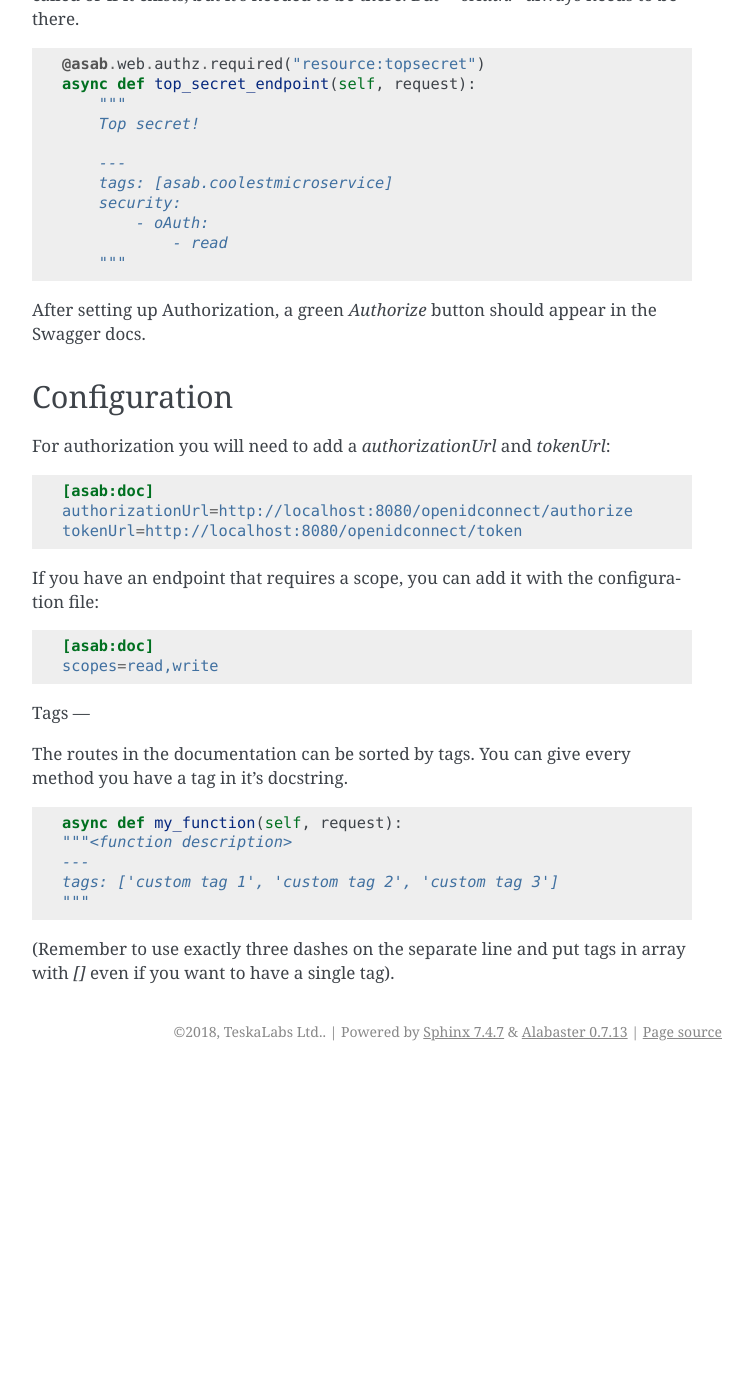
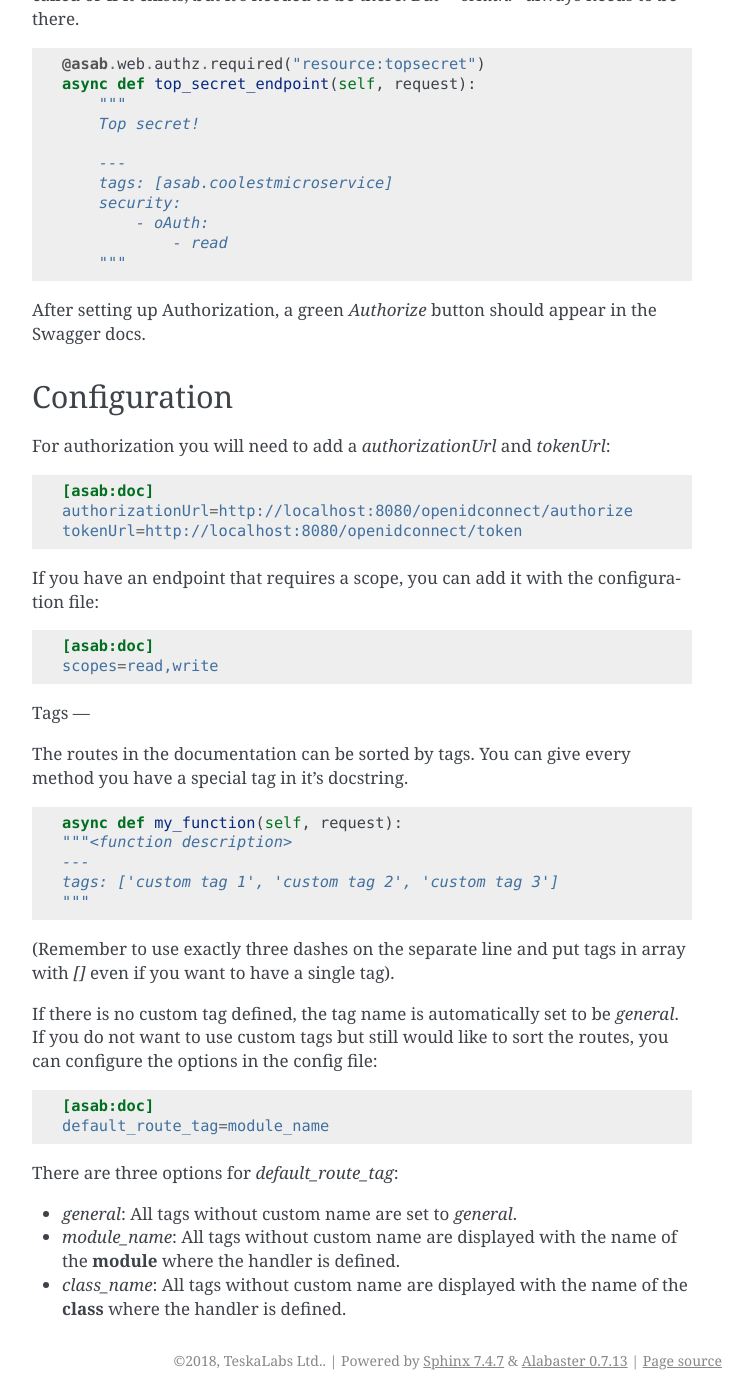
Before and after one commit to TeskaLabs/asab, a Sphinx documentation site: the page built from doc/asab/web/restapidocs.rst, in a window 1280 px wide and 1400 px high, scrolled down 1295 px. Shown: the whole window, without its empty margins (388-1141 px from the left). Built offline with Sphinx 7.4.7, drawn with Linux system fonts in a browser that asks for light colours; before the commit the page ends 2366 px from its top, so only the background shows below that.

Commit message:
update docs 2

```diff
--- a/doc/asab/web/restapidocs.rst
+++ b/doc/asab/web/restapidocs.rst
@@ -97,7 +97,7 @@ Tags
 ---
 
 The routes in the documentation can be sorted by tags.
-You can give every method you have a tag in it's docstring.
+You can give every method you have a special tag in it's docstring.
 
 .. code:: python
 
@@ -108,3 +108,16 @@ You can give every method you have a tag in it's docstring.
     """
 
 (Remember to use exactly three dashes on the separate line and put tags in array with `[]` even if you want to have a single tag).
+
+If there is no custom tag defined, the tag name is automatically set to be `general`. If you do not want to use custom tags but still would like to sort the routes, you can configure the options in the config file:
+
+.. code-block:: ini
+
+    [asab:doc]
+    default_route_tag=module_name
+
+There are three options for `default_route_tag`:
+
+- `general`: All tags without custom name are set to `general`.
+- `module_name`: All tags without custom name are displayed with the name of the **module** where the handler is defined.
+- `class_name`: All tags without custom name are displayed with the name of the **class** where the handler is defined.
```
